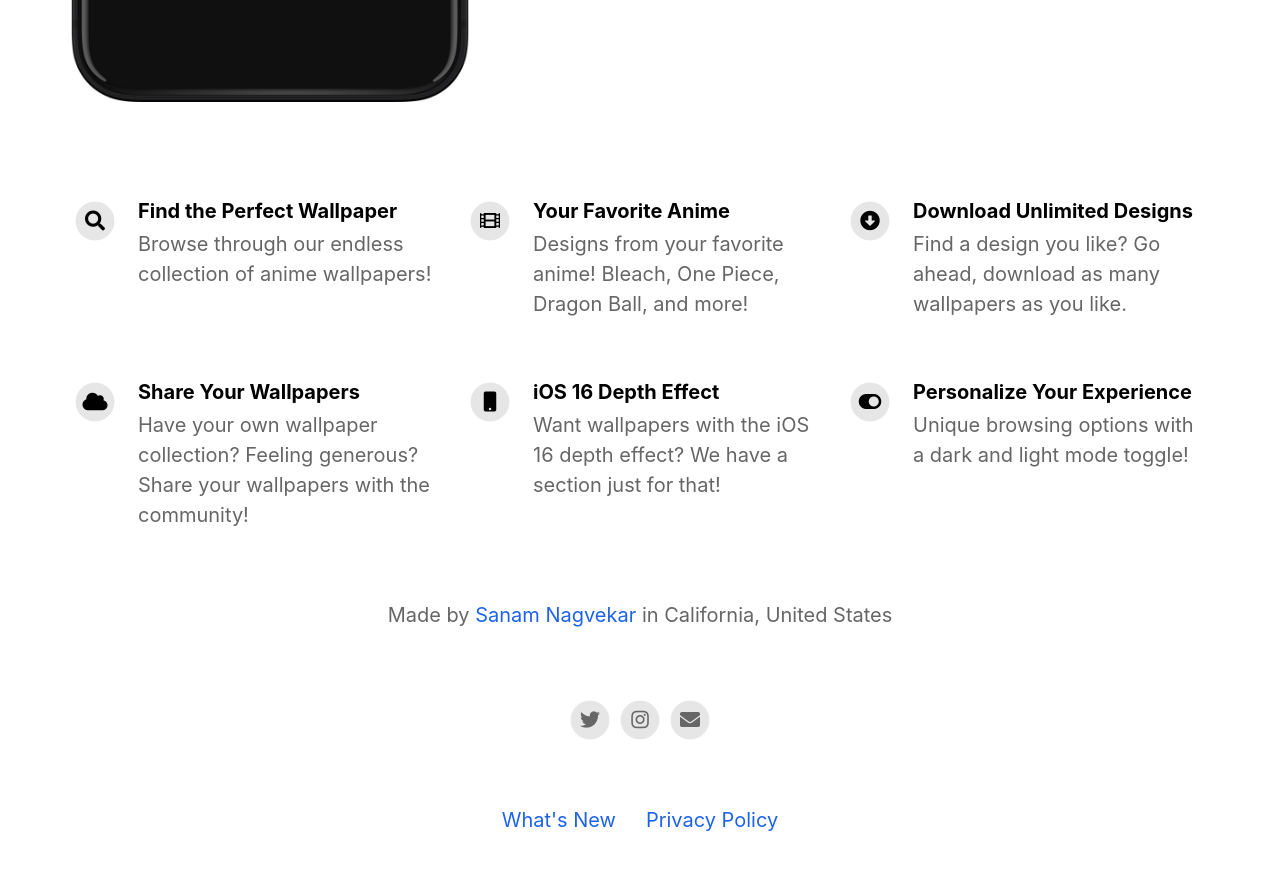
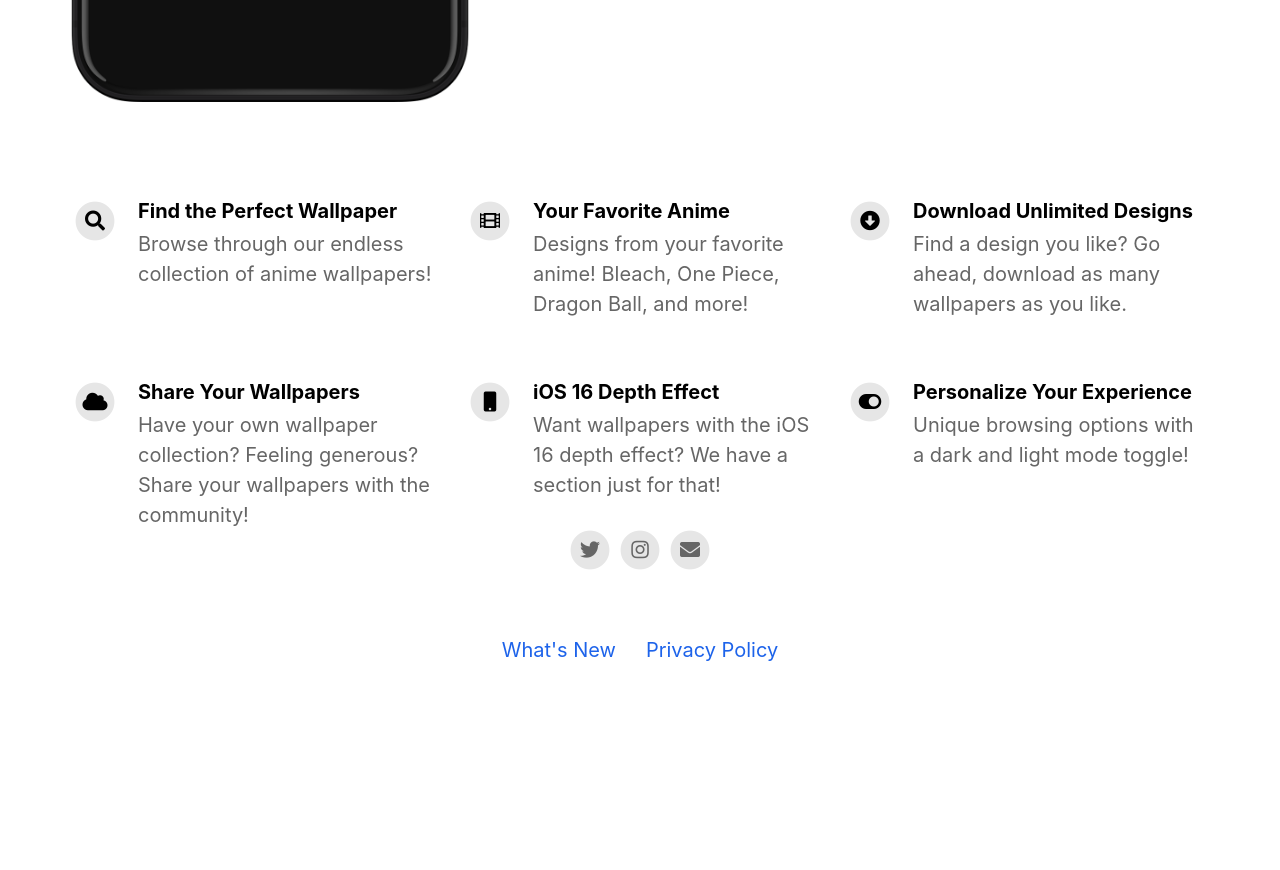
Before and after one commit to Prism-App/Prism-App.github.io, a Jekyll site: the page built from index.html, in a window 1280 px wide and 900 px high, scrolled down 883 px. Shown: the top 870 px of the window. Built offline with Jekyll 4.4.1, drawn with Linux system fonts in a browser that asks for light colours; nearby versions of some CDN libraries; after the commit the page ends 1613 px from its top, so only the background shows below that.

Commit message:
Update _config.yml

```diff
--- a/_config.yml
+++ b/_config.yml
@@ -20,9 +20,9 @@ enable_smart_app_banner                   : true
 
 
 # Information About Yourself
-your_name                                 : Sanam Nagvekar
-your_link                                 : https://github.com/sanam-nagvekar
-your_city                                 : California, United States
+your_name                                 :
+your_link                                 :
+your_city                                 :
 email_address                             : contact.prismapp@gmail.com
 facebook_username                         :
 instagram_username                        : prismapp_temp
```
